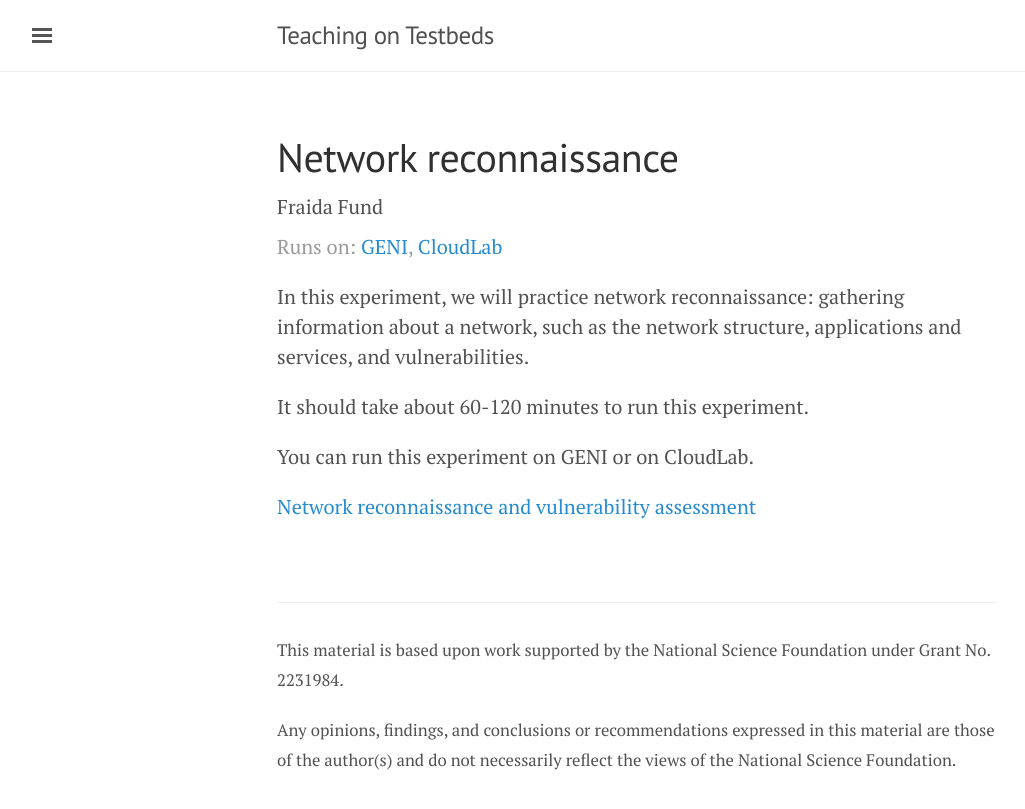
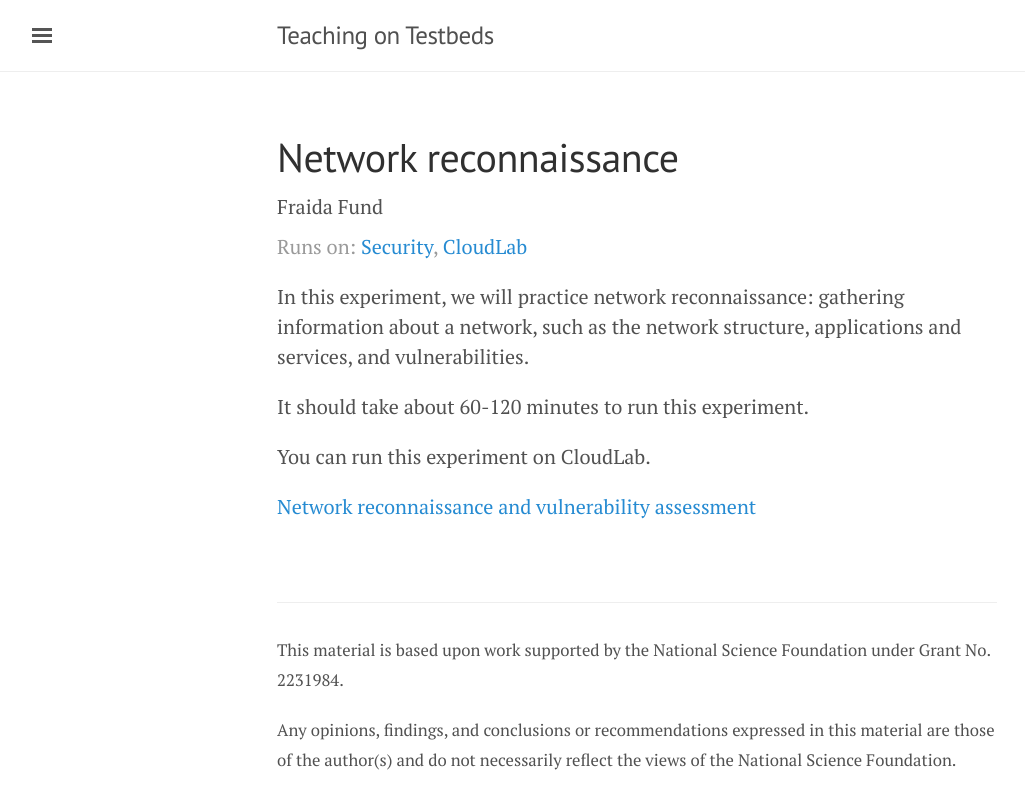
Before and after one commit to teaching-on-testbeds/teaching-on-testbeds.github.io, a Jekyll site: the page built from _posts/2022-11-10-network-recon.md, in a window 1280 px wide. Shown: the top 809 px of the page, without its empty margins (3-1028 px from the left). Built offline with Jekyll 4.4.1, drawn with Linux system fonts in a browser that asks for light colours.

Commit message:
Add network recon

```diff
--- a/_posts/2022-11-10-network-recon.md
+++ b/_posts/2022-11-10-network-recon.md
@@ -2,13 +2,13 @@
 layout: post
 title: Network reconnaissance
 author: Fraida Fund
-tags: [geni, cloudlab]
+tags: [security, cloudlab]
 ---
 
 In this experiment, we will practice network reconnaissance: gathering information about a network, such as the network structure, applications and services, and vulnerabilities.
 
 It should take about 60-120 minutes to run this experiment.
 
-You can run this experiment on GENI or on CloudLab.
+You can run this experiment on CloudLab.
 
 [Network reconnaissance and vulnerability assessment](https://witestlab.poly.edu/blog/network-reconnaissance-and-vulnerability-assessment/)
```
